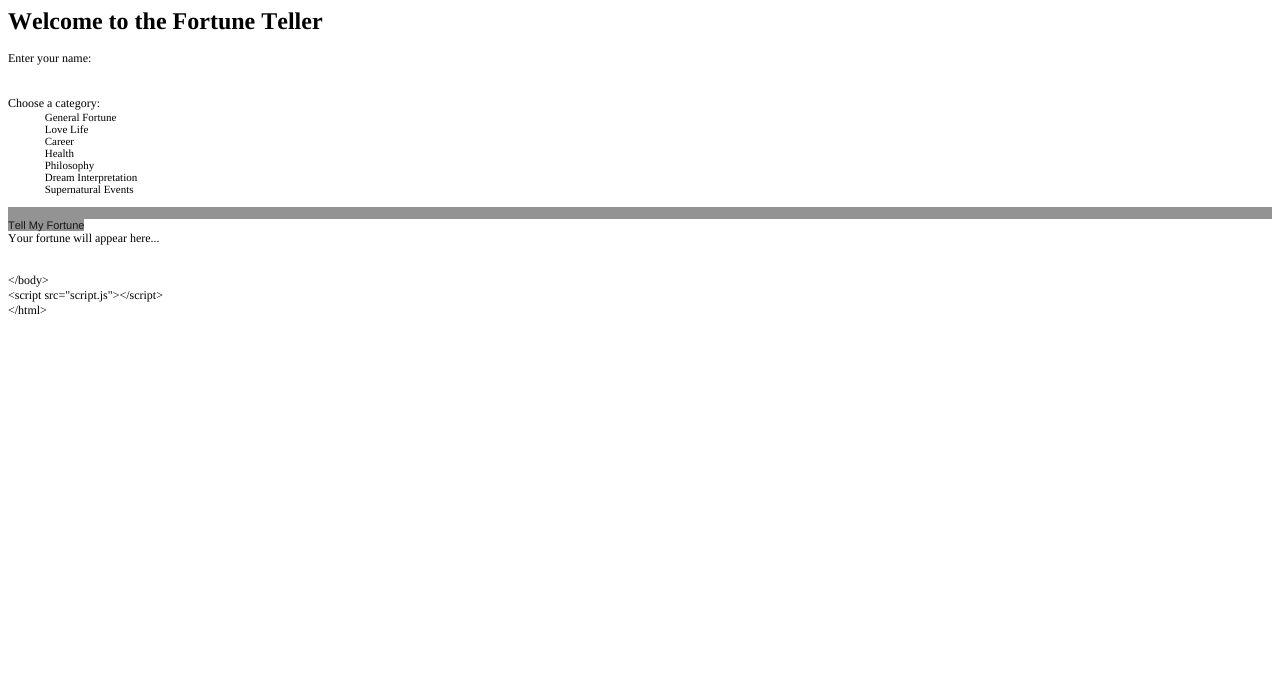
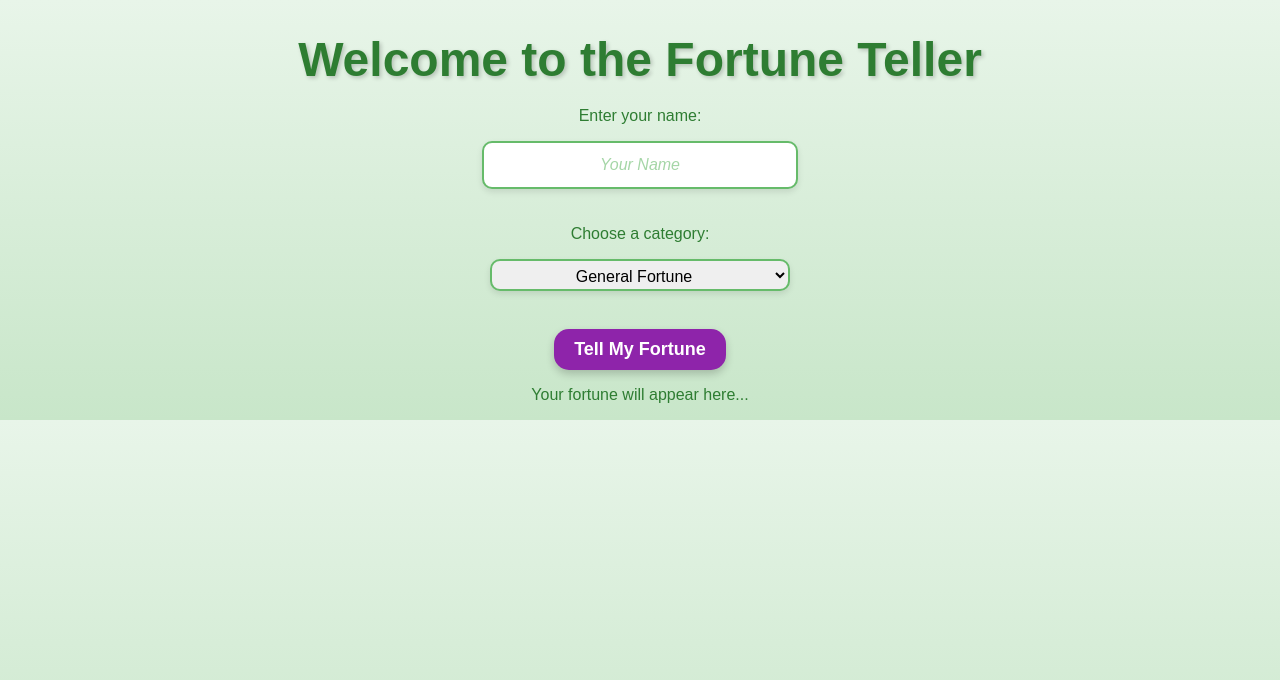
Before and after one commit to DiDiAndFanFan/fortune-teller-api, a plain HTML site: page index.html in a window 1280 px wide. Drawn offline with Linux system fonts and the light colour scheme.

Commit message:
Add files via upload

```diff
--- a/index.html
+++ b/index.html
@@ -1,47 +1,32 @@
-<!DOCTYPE html PUBLIC "-//W3C//DTD HTML 4.01//EN" "http://www.w3.org/TR/html4/strict.dtd">
-<html>
+<!DOCTYPE html>
+<html lang="en">
 <head>
-  <meta http-equiv="Content-Type" content="text/html; charset=utf-8">
-  <meta http-equiv="Content-Style-Type" content="text/css">
-  <title></title>
-  <meta name="Generator" content="Cocoa HTML Writer">
-  <meta name="CocoaVersion" content="2575.4">
-  <style type="text/css">
-    p.p2 {margin: 0.0px 0.0px 0.0px 0.0px; font: 12.0px Times; -webkit-text-stroke: #000000}
-    p.p3 {margin: 0.0px 0.0px 0.0px 0.0px; font: 12.0px Times; -webkit-text-stroke: #000000; min-height: 14.0px}
-    p.p4 {margin: 0.0px 0.0px 0.0px 0.0px; font: 11.0px Times; -webkit-text-stroke: #000000; background-color: #ffffff}
-    p.p5 {margin: 0.0px 0.0px 0.0px 0.0px; font: 11.0px 'Helvetica Neue'; -webkit-text-stroke: #000000; background-color: #ffffff}
-    p.p6 {margin: 0.0px 0.0px 0.0px 0.0px; font: 11.0px 'Helvetica Neue'; -webkit-text-stroke: #000000; min-height: 12.0px}
-    p.p7 {margin: 0.0px 0.0px 0.0px 0.0px; font: 11.0px 'Helvetica Neue'; color: #000000; color: rgba(0, 0, 0, 0.85); -webkit-text-stroke: rgba(0, 0, 0, 0.85); background-color: #939393; min-height: 12.0px}
-    p.p8 {margin: 0.0px 0.0px 0.0px 0.0px; font: 11.0px 'Helvetica Neue'; color: #000000; color: rgba(0, 0, 0, 0.85); -webkit-text-stroke: rgba(0, 0, 0, 0.85)}
-    p.p9 {margin: 0.0px 0.0px 12.0px 0.0px; font: 12.0px Times; -webkit-text-stroke: #000000}
-    span.s1 {font-kerning: none}
-    span.s2 {font: 11.0px 'Helvetica Neue'; font-kerning: none}
-    span.s3 {font: 11.0px Times; font-kerning: none}
-    span.s4 {font-kerning: none; background-color: #ffffff}
-    span.s5 {font-kerning: none; background-color: #939393}
-  </style>
+    <meta charset="UTF-8">
+    <meta name="viewport" content="width=device-width, initial-scale=1.0">
+    <title>Fortune Teller</title>
+    <link rel="stylesheet" href="style.css">
 </head>
 <body>
-<h1 style="margin: 0.0px 0.0px 16.1px 0.0px; font: 24.0px Times; -webkit-text-stroke: #000000"><span class="s1"><b>Welcome to the Fortune Teller</b><b></b></span></h1>
-<p class="p2"><span class="s1">Enter your name:</span></p>
-<p class="p3"><span class="s1"></span><br></p>
-<p class="p3"><span class="s1"></span><br></p>
-<p class="p2"><span class="s1">Choose a category:</span></p>
-<p class="p4"><span class="s2"><span class="Apple-converted-space">            </span></span><span class="s1">General Fortune</span></p>
-<p class="p5"><span class="s1"><span class="Apple-converted-space">            </span></span><span class="s3">Love Life</span></p>
-<p class="p5"><span class="s1"><span class="Apple-converted-space">            </span></span><span class="s3">Career</span></p>
-<p class="p5"><span class="s1"><span class="Apple-converted-space">            </span></span><span class="s3">Health</span></p>
-<p class="p5"><span class="s1"><span class="Apple-converted-space">            </span></span><span class="s3">Philosophy</span></p>
-<p class="p4"><span class="s2"><span class="Apple-converted-space">            </span></span><span class="s1">Dream Interpretation</span></p>
-<p class="p4"><span class="s2"><span class="Apple-converted-space">            </span></span><span class="s1">Supernatural Events</span></p>
-<p class="p6"><span class="s4"><span class="Apple-converted-space">        </span></span></p>
-<p class="p7"><span class="s1"></span><br></p>
-<p class="p8"><span class="s5">Tell My Fortune</span></p>
-<p class="p9"><span class="s1">Your fortune will appear here...</span></p>
-<p class="p3"><span class="s1"></span><br></p>
-<p class="p2"><span class="s1">&lt;/body&gt;<span class="Apple-converted-space"> </span></span></p>
-<p class="p2"><span class="s1">&lt;script src="script.js"&gt;&lt;/script&gt;</span></p>
-<p class="p2"><span class="s1">&lt;/html&gt;</span></p>
+    <h1>Welcome to the Fortune Teller</h1>
+    <p>Enter your name:</p>
+    <input type="text" id="name" placeholder="Your Name">
+    <p>Choose a category:</p>
+    <select id="category">
+        <option value="general">General Fortune</option>
+        <option value="love">Love Life</option>
+        <option value="career">Career</option>
+        <option value="health">Health</option>
+        <option value="philosophy">Philosophy</option>
+        <option value="dreams">Dream Interpretation</option>
+        <option value="supernatural">Supernatural Events</option>
+        <option value="travel">Travel</option>
+        <option value="friendship">Friendship</option>
+        <option value="family">Family</option>
+    </select>
+    <br><br>
+    <button id="tell-fortune">Tell My Fortune</button>
+    <p id="fortune">Your fortune will appear here...</p>
+    <script src="data.js"></script>
+    <script src="script.js"></script>
 </body>
 </html>
```
